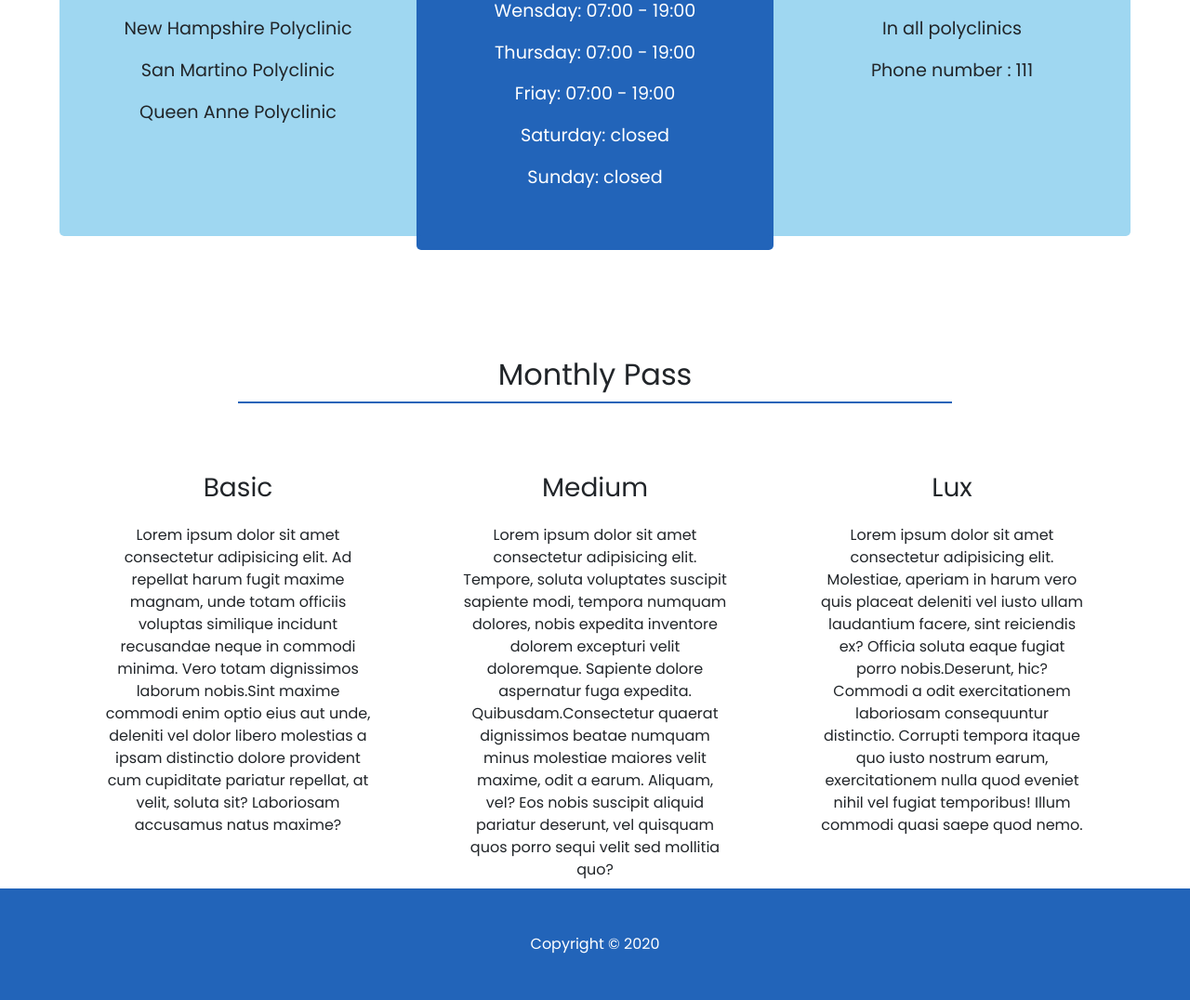
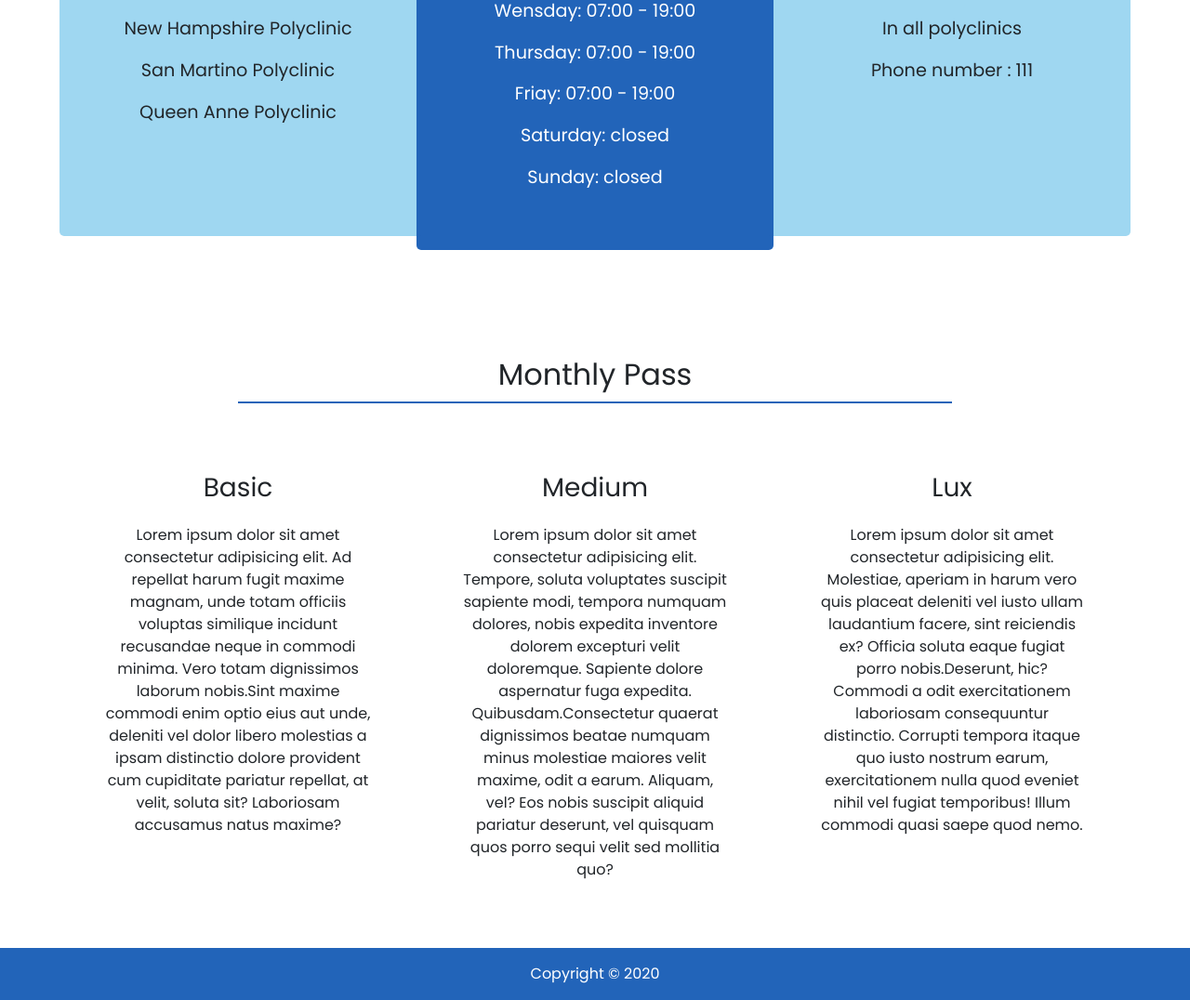
Before and after one commit to luana-david/Clinnetic-Angular, an Angular app: page / in a window 1280 px wide. Shown: the part 643-1719 px from the top of the page at 93% size. Built offline with nearby package versions, Linux system fonts and the light colour scheme.

Commit message:
eliminate footer height

```diff
--- a/src/app/common/footer/footer.component.css
+++ b/src/app/common/footer/footer.component.css
@@ -3,7 +3,6 @@
     bottom: 0;
     right: 0;
     left: 0;
-    height: 7%;
     background-color: rgb(34, 100, 185);
     padding: 1em;
     display: flex;
```
